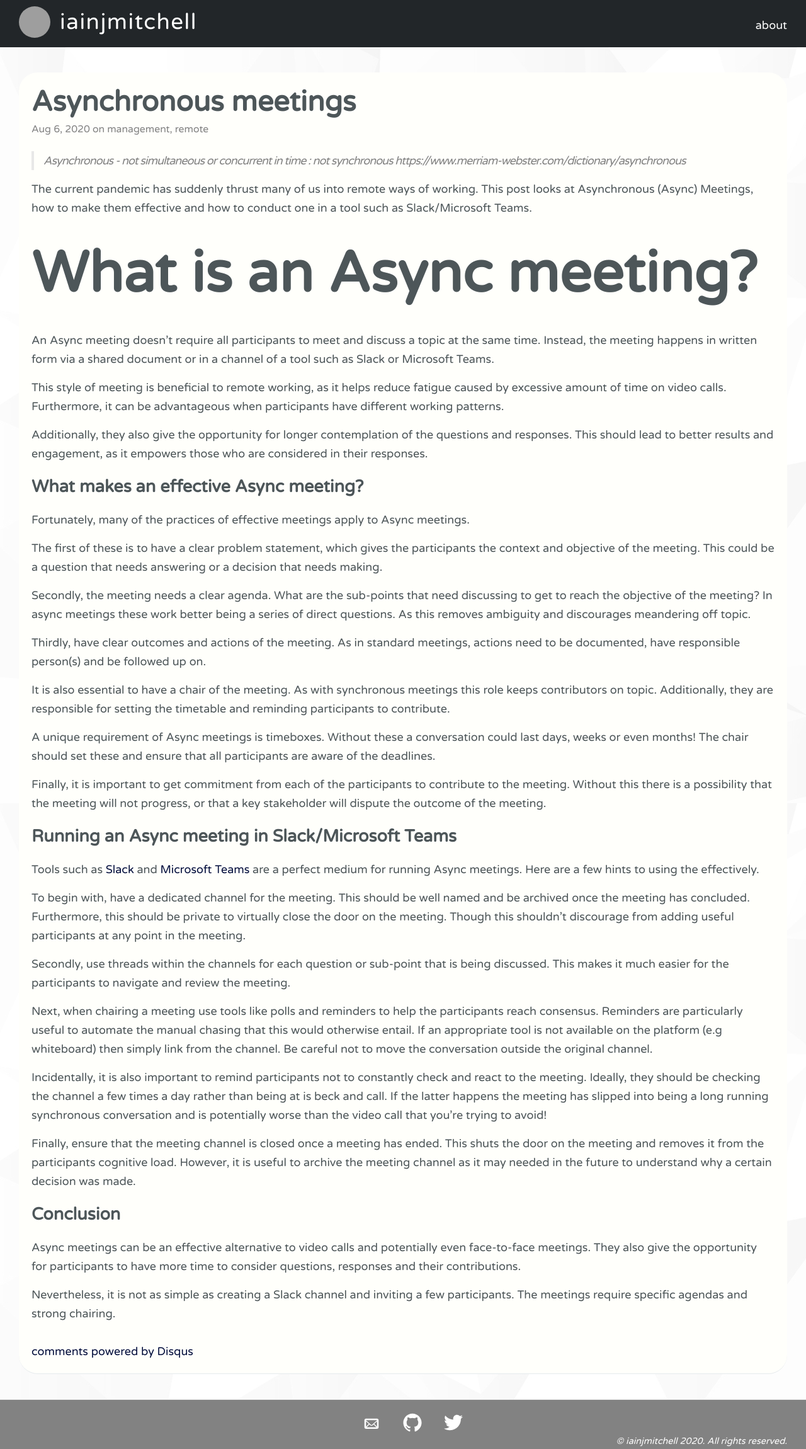
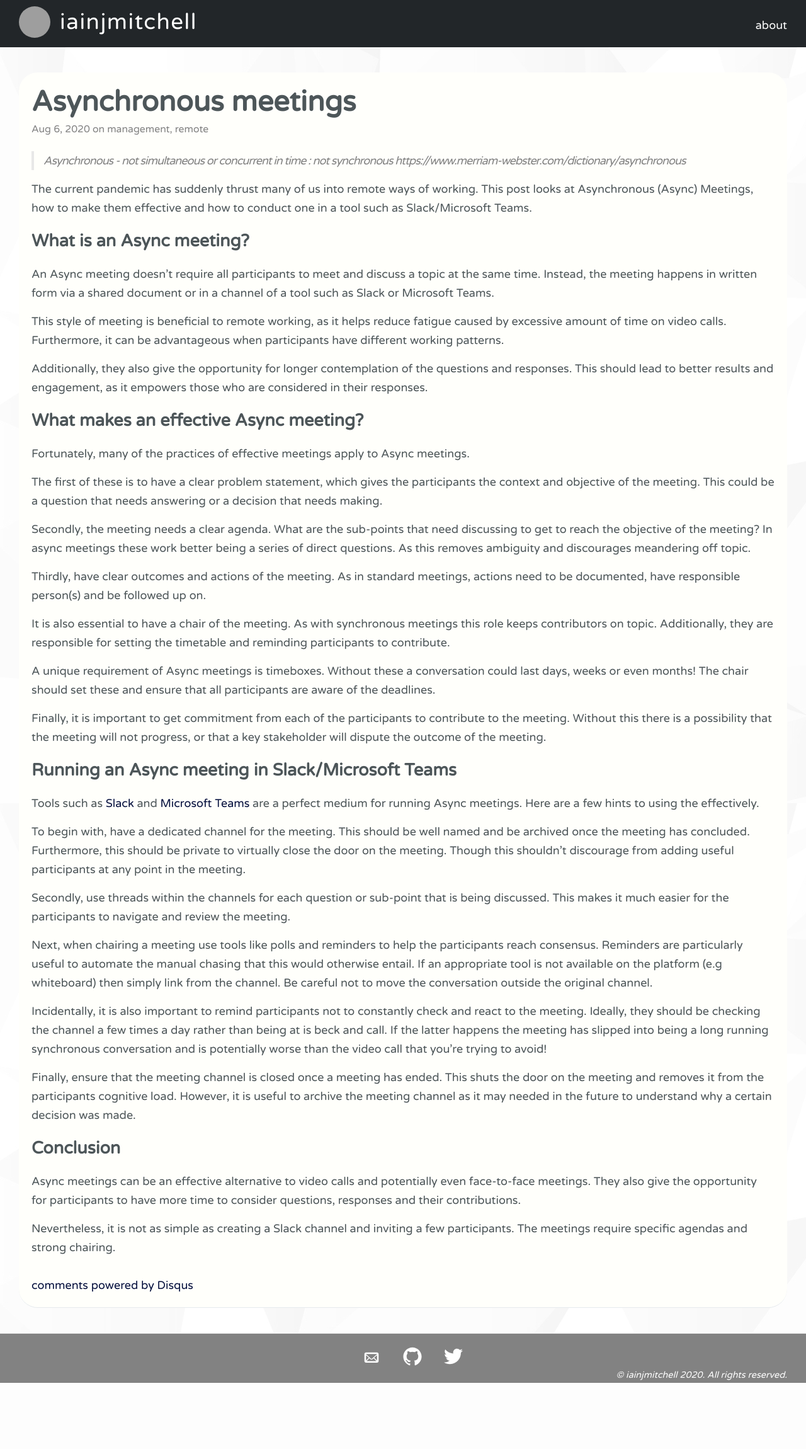
Before and after one commit to iainjmitchell/iainjmitchell.github.io, a Jekyll site: the page built from _posts/2020-08-06-async-meetings.markdown, in a window 1280 px wide. Shown: the whole page at 63% size. Built offline with Jekyll 4.4.1, drawn with Linux system fonts in a browser that asks for light colours; comment, search, counter and statistics services are not loaded; after the commit the page ends 2195 px from its top, so only the background shows below that; grey boxes are pictures that could not be loaded.

```diff
--- a/_posts/2020-08-06-async-meetings.markdown
+++ b/_posts/2020-08-06-async-meetings.markdown
@@ -11,7 +11,7 @@ https://www.merriam-webster.com/dictionary/asynchronous
 
 The current pandemic has suddenly thrust many of us into remote ways of working.  This post looks at Asynchronous (Async) Meetings, how to make them effective and how to conduct one in a tool such as Slack/Microsoft Teams.
 
-# What is an Async meeting?
+## What is an Async meeting?
 
 An Async meeting doesn't require all participants to meet and discuss a topic at the same time.  Instead, the meeting happens in written form via a shared document or in a channel of a tool such as Slack or Microsoft Teams.
 
```
